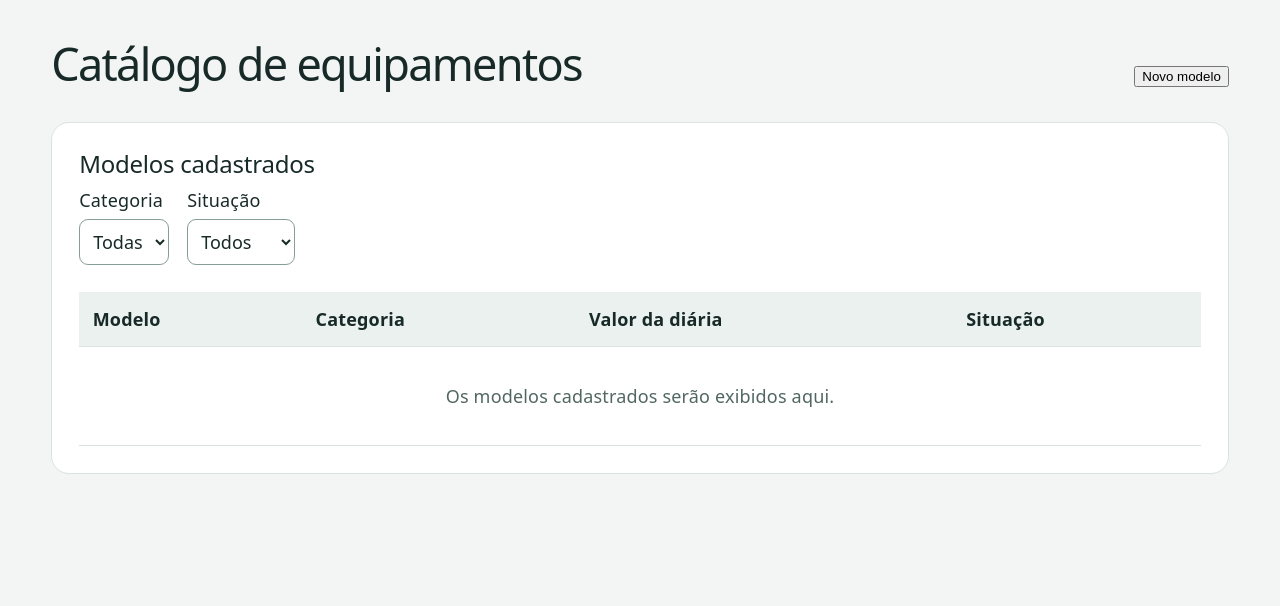
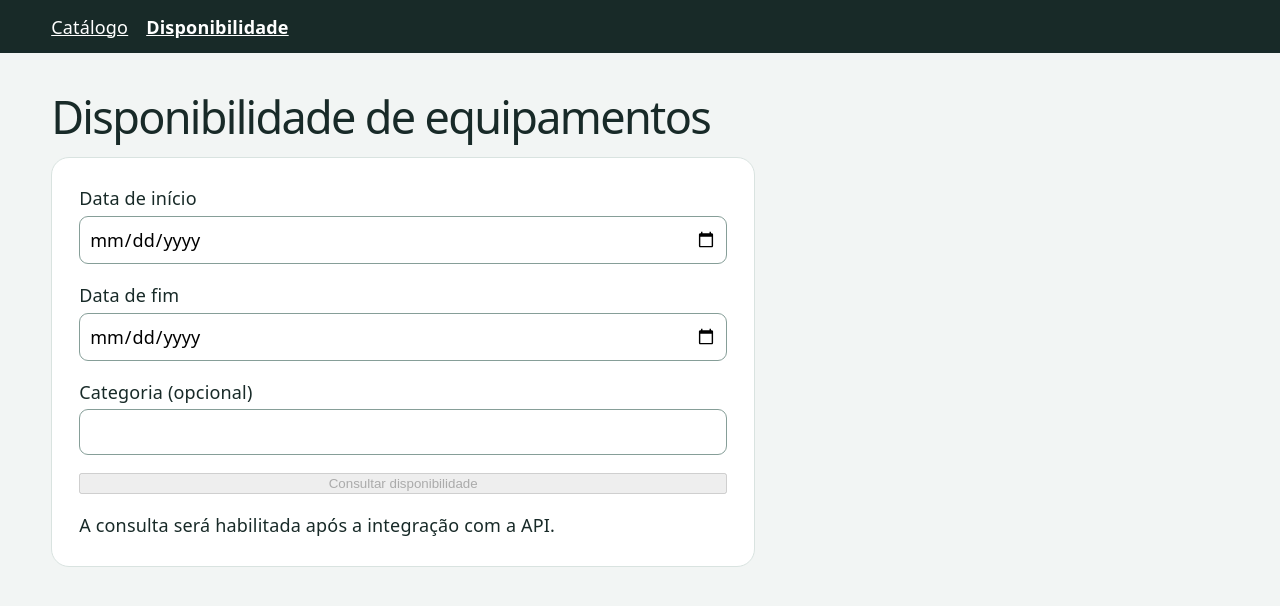
Before and after one commit to gustavotinelvf/Sistema-de-Gest-o-de-Loca-o-de-Equipamentos, a React (Vite) app in the folder frontend/: page /disponibilidade in a window 1280 px wide. Shown: the top 606 px of the page. Built offline with nearby package versions, Linux system fonts and the light colour scheme.

Commit message:
feat(disponibilidade): adiciona formulário de consulta por período

```diff
--- a/frontend/src/App.tsx
+++ b/frontend/src/App.tsx
@@ -1,5 +1,18 @@
+import { BrowserRouter, NavLink, Route, Routes } from 'react-router-dom'
+import { DisponibilidadePage } from './features/disponibilidade/DisponibilidadePage'
 import { ModelosEquipamentoPage } from './features/equipamento/pages/ModelosEquipamentoPage'
 
 export default function App() {
-  return <ModelosEquipamentoPage />
+  return (
+    <BrowserRouter>
+      <nav className="navegacao-principal" aria-label="Módulos">
+        <NavLink to="/" end>Catálogo</NavLink>
+        <NavLink to="/disponibilidade">Disponibilidade</NavLink>
+      </nav>
+      <Routes>
+        <Route path="/" element={<ModelosEquipamentoPage />} />
+        <Route path="/disponibilidade" element={<DisponibilidadePage />} />
+      </Routes>
+    </BrowserRouter>
+  )
 }
--- /dev/null
+++ b/frontend/src/features/disponibilidade/DisponibilidadePage.css
@@ -0,0 +1,42 @@
+.disponibilidade {
+  flex: 1;
+  padding: clamp(1rem, 4vw, 3rem);
+  background: #f2f5f4;
+  color: #182a28;
+  color-scheme: light;
+}
+
+.disponibilidade h1 {
+  margin: 0 0 1.5rem;
+  font-size: clamp(1.75rem, 5vw, 2.5rem);
+  color: inherit;
+}
+
+.disponibilidade form {
+  display: grid;
+  gap: 1rem;
+  max-width: 36rem;
+  padding: clamp(1rem, 3vw, 1.5rem);
+  border: 1px solid #d9e3e0;
+  border-radius: 1rem;
+  background: #fff;
+}
+
+.disponibilidade label {
+  display: grid;
+  gap: 0.25rem;
+}
+
+.disponibilidade input {
+  box-sizing: border-box;
+  width: 100%;
+  min-width: 0;
+  padding: 0.5rem;
+  border: 1px solid #869e98;
+  border-radius: 0.5rem;
+  font: inherit;
+}
+
+.disponibilidade [role='alert'] {
+  color: #a12d24;
+}
--- /dev/null
+++ b/frontend/src/features/disponibilidade/DisponibilidadePage.tsx
@@ -0,0 +1,42 @@
+import { useState } from 'react'
+import './DisponibilidadePage.css'
+
+export function DisponibilidadePage() {
+  const [inicio, setInicio] = useState('')
+  const [fim, setFim] = useState('')
+  const periodoInvalido = Boolean(inicio && fim && fim <= inicio)
+
+  return (
+    <main className="disponibilidade">
+      <h1>Disponibilidade de equipamentos</h1>
+      <form onSubmit={(event) => event.preventDefault()}>
+        <label>
+          Data de início
+          <input type="date" required value={inicio} onChange={(event) => setInicio(event.target.value)} />
+        </label>
+        <label>
+          Data de fim
+          <input
+            type="date"
+            required
+            value={fim}
+            aria-invalid={periodoInvalido}
+            aria-describedby={periodoInvalido ? 'disponibilidade-periodo-erro' : undefined}
+            onChange={(event) => setFim(event.target.value)}
+          />
+        </label>
+        {periodoInvalido && (
+          <p id="disponibilidade-periodo-erro" role="alert">
+            A data de fim deve ser posterior à data de início.
+          </p>
+        )}
+        <label>
+          Categoria (opcional)
+          <input type="text" name="categoria" maxLength={100} />
+        </label>
+        <button type="submit" disabled>Consultar disponibilidade</button>
+        <p>A consulta será habilitada após a integração com a API.</p>
+      </form>
+    </main>
+  )
+}
--- a/frontend/src/features/equipamento/pages/ModelosEquipamentoPage.css
+++ b/frontend/src/features/equipamento/pages/ModelosEquipamentoPage.css
@@ -44,7 +44,7 @@
 .catalogo {
   box-sizing: border-box;
   width: 100%;
-  min-height: 100svh;
+  flex: 1;
   background: #f2f5f4;
   color: #182a28;
   color-scheme: light;
--- a/frontend/src/index.css
+++ b/frontend/src/index.css
@@ -61,6 +61,22 @@ body {
   margin: 0;
 }
 
+.navegacao-principal {
+  display: flex;
+  flex-wrap: wrap;
+  gap: 0.5rem 1rem;
+  padding: 0.75rem clamp(1rem, 4vw, 3rem);
+  background: #182a28;
+}
+
+.navegacao-principal a {
+  color: #fff;
+}
+
+.navegacao-principal a[aria-current='page'] {
+  font-weight: 700;
+}
+
 h1,
 h2 {
   font-family: var(--heading);
```
